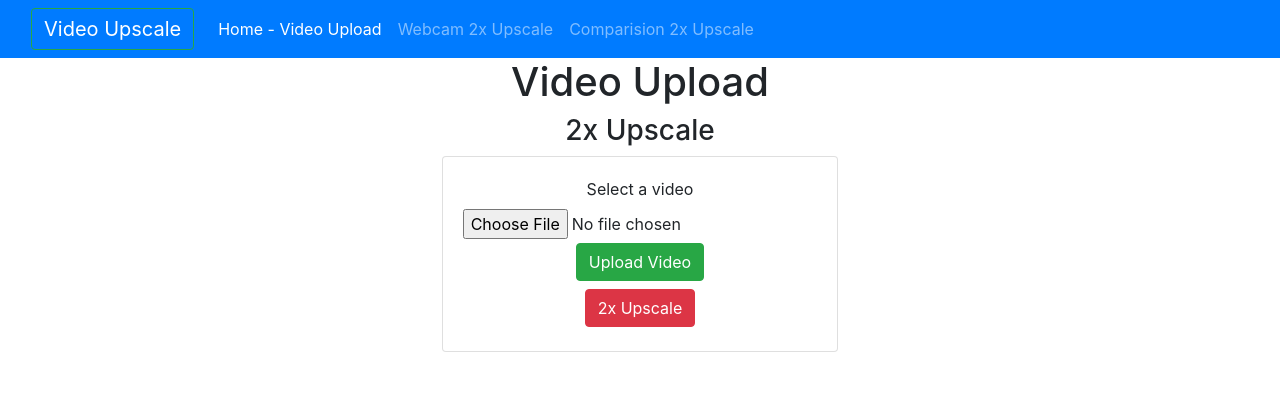
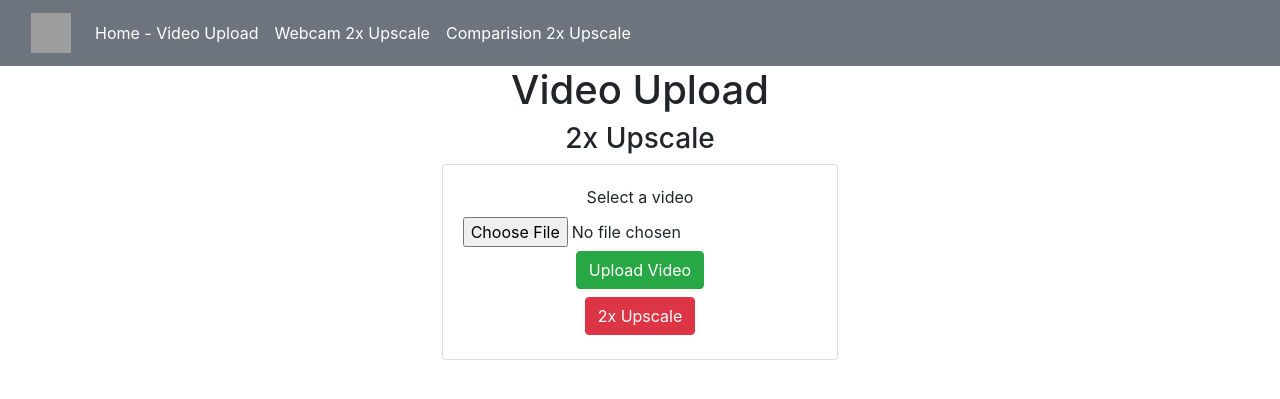
Before and after one commit to duongtruongtrong/super_resolution_video_srvgan, a Flask app: page / in a window 1280 px wide. Shown: the top 399 px of the page. Run offline with Flask 2, Linux system fonts and the light colour scheme; some libraries are stand-ins or nearby versions; grey boxes are pictures that could not be loaded.

Commit message:
Add logo.

```diff
--- a/flask_app/templates/base.html
+++ b/flask_app/templates/base.html
@@ -2,6 +2,8 @@
 <html lang="en">
   <head>
     <title>Video Upscale</title>
+
+    <link rel="icon" href="https://images-na.ssl-images-amazon.com/images/I/61oikXTN1EL.png"/>
     <!-- Required meta tags -->
     <meta charset="utf-8">
     <meta name="viewport" content="width=device-width, initial-scale=1, shrink-to-fit=no">
@@ -11,17 +13,21 @@
     <link rel="stylesheet" href="https://stackpath.bootstrapcdn.com/bootstrap/4.3.1/css/bootstrap.min.css" integrity="sha384-ggOyR0iXCbMQv3Xipma34MD+dH/1fQ784/j6cY/iJTQUOhcWr7x9JvoRxT2MZw1T" crossorigin="anonymous">
   </head>
   <body class="text-center">
-    <nav class="navbar navbar-expand-lg navbar-dark bg-primary">
+    <nav class="navbar navbar-expand-md navbar-dark bg-secondary ">
 
       <div class="container-fluid">
 
-        <a class="navbar-brand btn btn-outline-success me-2" href="/">Video Upscale</a>
+        <a class="navbar-brand" href="/">
+          <img src="https://images-na.ssl-images-amazon.com/images/I/61oikXTN1EL.png" width="40" height="40" class="d-inline-block align-top" alt="" loading="lazy">
+        </a>
+
+        <!-- <a class="navbar-brand btn btn-outline-success me-2" href="/">2x</a> -->
 
         <div class="collapse navbar-collapse" id="navbarNavAltMarkup">
           <div class="navbar-nav">
             <a class="nav-link active" aria-current="page" href="/">Home - Video Upload</a>
-            <a class="nav-link" href="/webcam">Webcam 2x Upscale</a>
-            <a class="nav-link" href="/comparision">Comparision 2x Upscale</a>
+            <a class="nav-link active" href="/webcam">Webcam 2x Upscale</a>
+            <a class="nav-link active" href="/comparision">Comparision 2x Upscale</a>
             <!-- <a class="nav-link" href="/upscale_4x_page">Webcam 4x Upscale</a> -->
           </div>
         </div>
```
